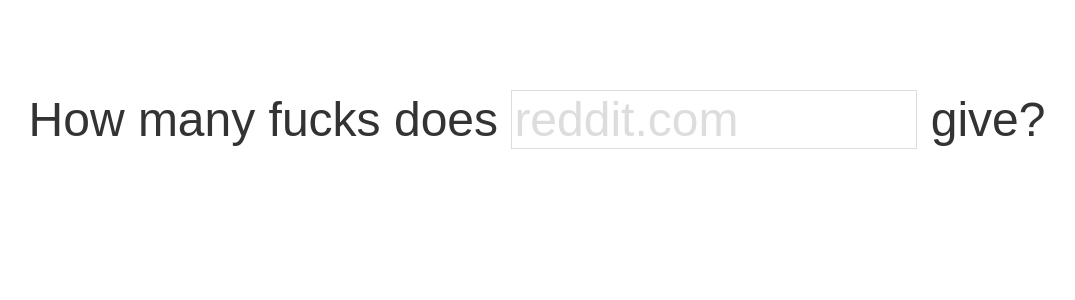
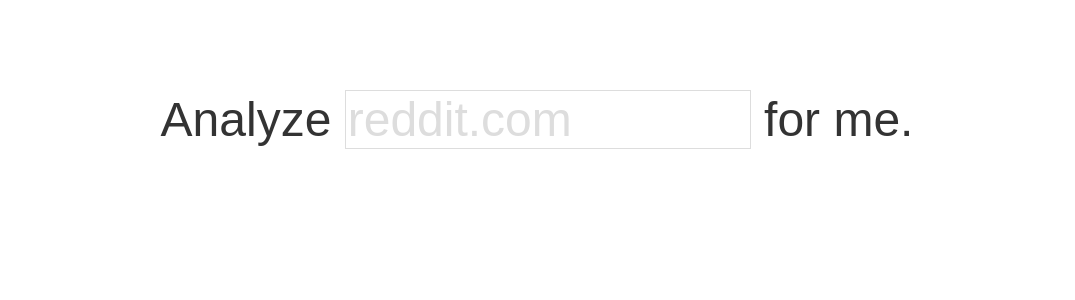
Before and after one commit to agoraphobiae/howmanygiven, a Flask app: page / in a window 1280 px wide. Shown: the top 300 px of the page, without its empty margins (103-1178 px from the left). Run offline with Flask 2, Linux system fonts and the light colour scheme; some libraries are stand-ins or nearby versions.

Commit message:
cleaned up language, formatted output

```diff
--- a/howmanyapp/templates/base.html
+++ b/howmanyapp/templates/base.html
@@ -1,7 +1,7 @@
 <!DOCTYPE html>
 <html lang="en">
 <head>
-  <title>{% if title %}{{title}}{% else %}How many fucks given?{% endif %}</title>
+  <title>{% if title %}{{title}}{% else %}Lexical Analysis{% endif %}</title>
 
   <link rel="shortcut icon" href="{{ url_for('static', filename='images/favicon.ico') }}">
 
--- a/howmanyapp/templates/index.html
+++ b/howmanyapp/templates/index.html
@@ -23,9 +23,9 @@
 {% block content %}
 <div id="container">
   <form method="get" name="urlform" id="urlform">
-    How many fucks does
+    Analyze
     <input type="text" name="urlinput" id="urlinput" value="reddit.com" onclick="clearInput(this)">
-     give?
+     for me.
     <input type="submit" style="display: none;">
   </form>
 
```
Also changed, not shown: howmanyapp/templates/query.html (+12 -1 lines).
